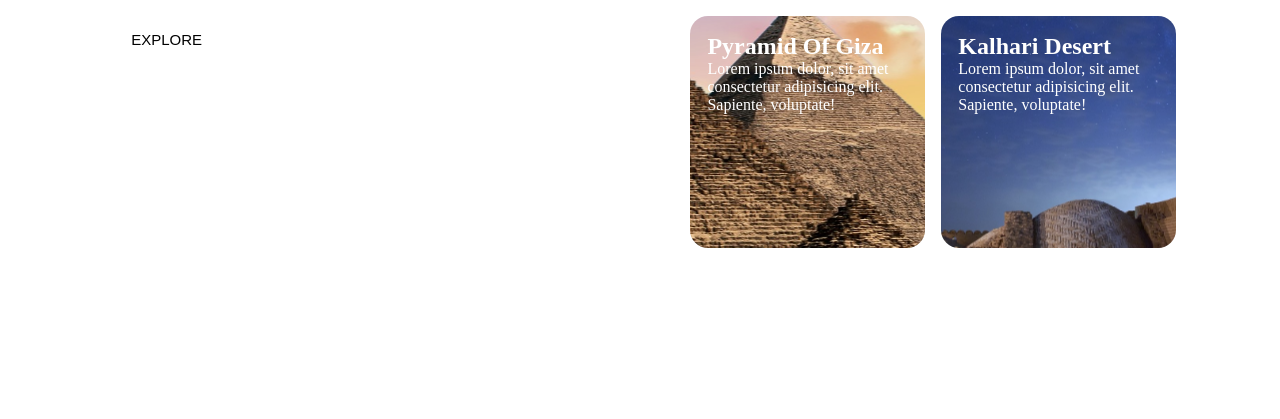
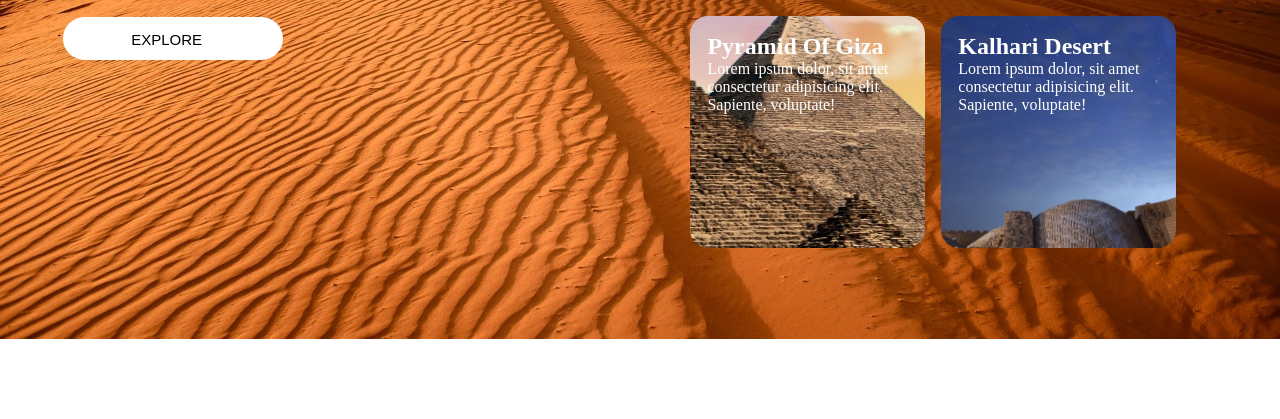
Before and after one commit to quantam03/responsivedesign, a plain HTML site: page index.html in a window 1280 px wide. Shown: the part 381-800 px from the top of the page. Drawn offline with Linux system fonts and the light colour scheme.

Commit message:
file added

```diff
--- a/style.css
+++ b/style.css
@@ -4,7 +4,7 @@
 }
 
 body {
-    background-image: url("./shara desert.jpg");
+    background-image: url("./desert.jpg");
     background-repeat: no-repeat;
     background-size: cover;
     color: white;
```
